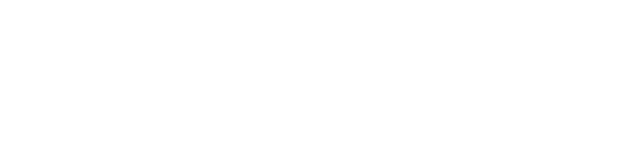
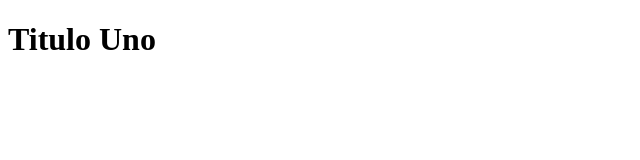
Before and after one commit to rogefg/Practica2, a plain HTML site: page index.html in a window 1280 px wide. Shown: the whole page, without its empty margins (0-640 px from the left). Drawn offline with Linux system fonts and the light colour scheme.

Commit message:
#1 Update index.html
Se arreglo el bug

```diff
--- a/index.html
+++ b/index.html
@@ -6,6 +6,6 @@
     <title>Index</title>
 </head>
 <body>
-
+    <h1>Titulo Uno</h1>
 </body>
 </html>
```
